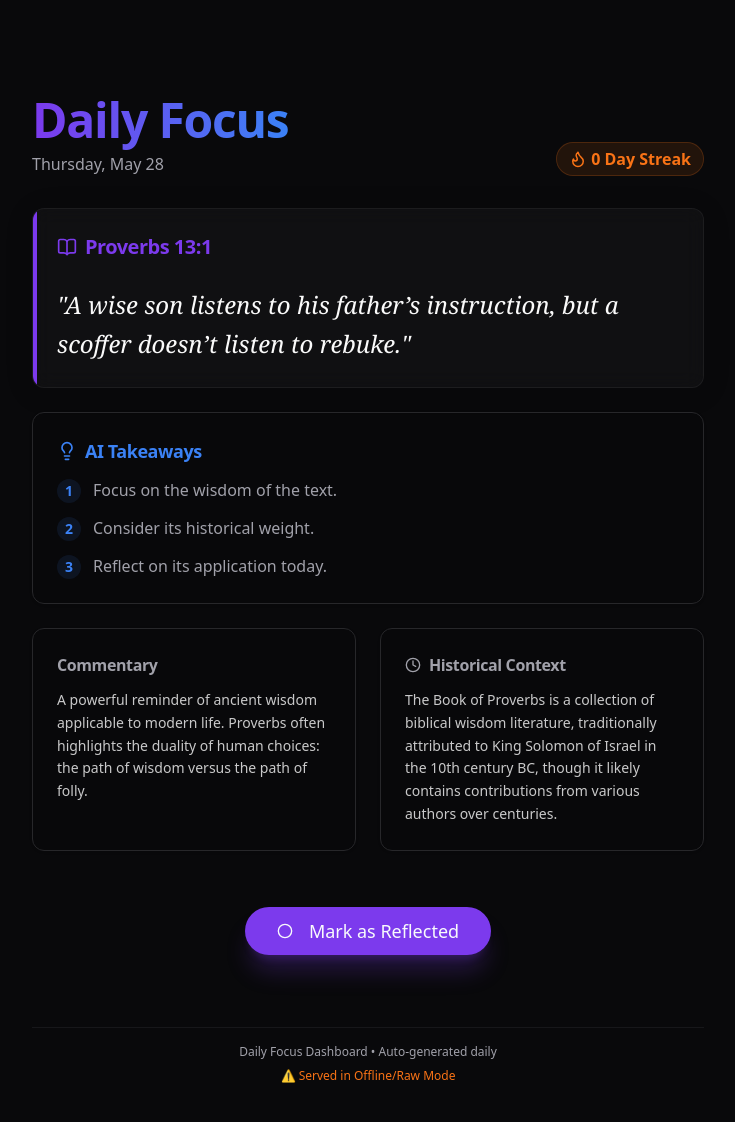
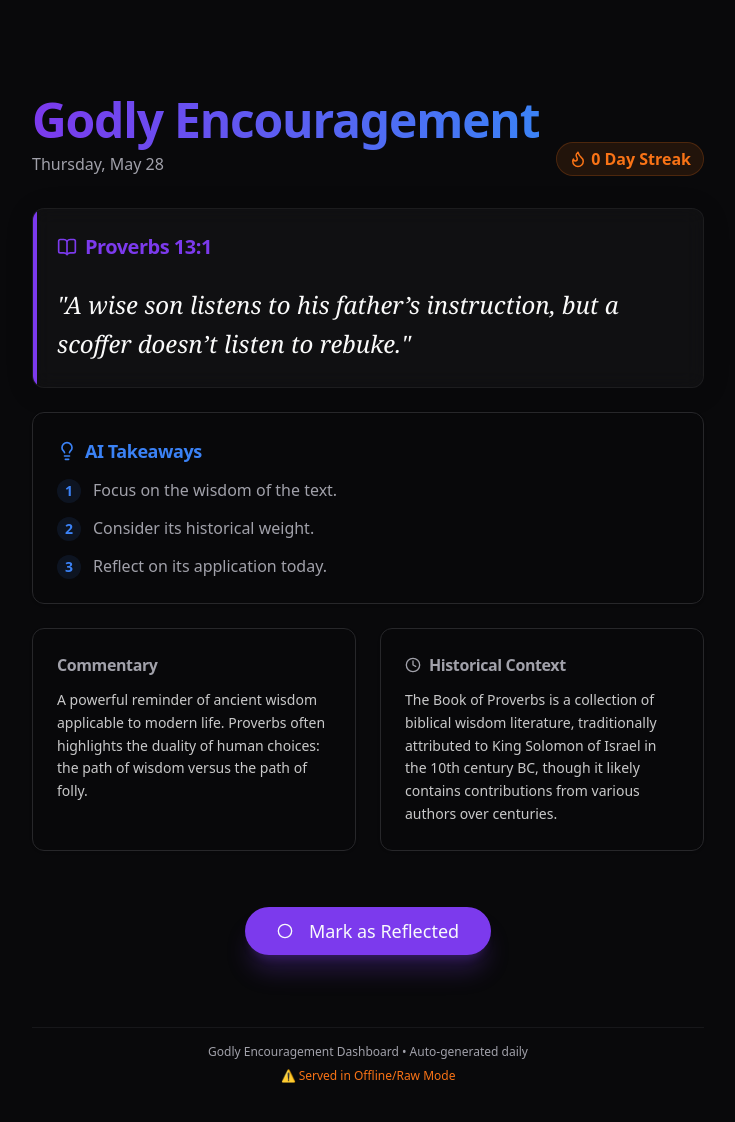
Before and after one commit to isaiahgman/daily-focus-dashboard, a React (Vite) app: page / in a window 1280 px wide. Shown: the top 1122 px of the page, without its empty margins (272-1007 px from the left). Built offline with nearby package versions, Linux system fonts and the light colour scheme.

Commit message:
rename to godly encouragement

```diff
--- a/index.html
+++ b/index.html
@@ -4,7 +4,7 @@
     <meta charset="UTF-8" />
     <link rel="icon" type="image/svg+xml" href="/favicon.svg" />
     <meta name="viewport" content="width=device-width, initial-scale=1.0" />
-    <title>daily-focus-dashboard</title>
+    <title>Godly Encouragement</title>
   </head>
   <body>
     <div id="root"></div>
--- a/src/App.tsx
+++ b/src/App.tsx
@@ -56,7 +56,7 @@ function App() {
         <div className="flex justify-between items-end mb-8">
           <div>
             <h1 className="text-4xl sm:text-5xl font-extrabold tracking-tight text-transparent bg-clip-text bg-gradient-to-r from-primary to-blue-500 pb-2">
-              Daily Focus
+              Godly Encouragement
             </h1>
             <p className="text-muted-foreground font-medium">
               {new Date().toLocaleDateString('en-US', { weekday: 'long', month: 'long', day: 'numeric' })}
@@ -165,7 +165,7 @@ function App() {
         {/* Footer */}
         <footer className="text-center text-xs text-muted-foreground pb-8">
           <Separator className="mb-4 opacity-50" />
-          <p>Daily Focus Dashboard • Auto-generated daily</p>
+          <p>Godly Encouragement Dashboard • Auto-generated daily</p>
           {data.isRawMode && (
             <p className="text-orange-500 mt-2 font-medium flex items-center justify-center space-x-1">
               <span>⚠️ Served in Offline/Raw Mode</span>
```
